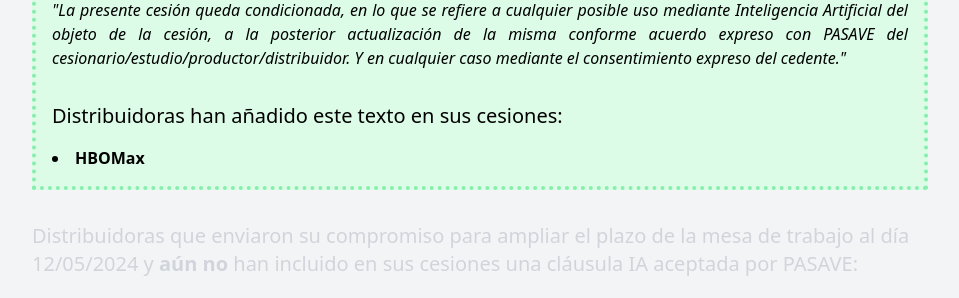
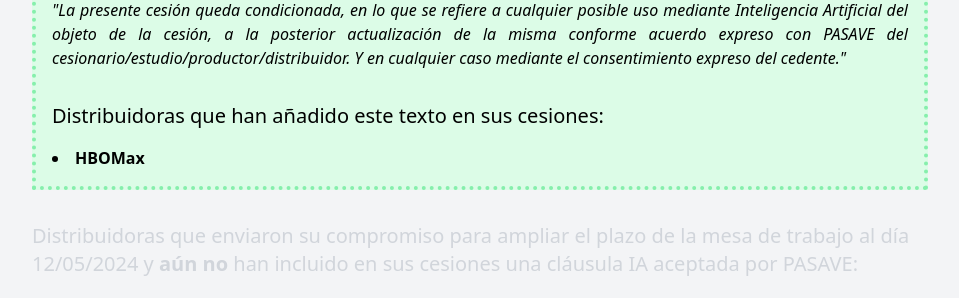
Before and after one commit to mutsuda/pasave.github.io, a Jekyll site: the page built from oklist.md, in a window 1280 px wide. Shown: the part 970-1268 px from the top of the page, without its empty margins (160-1119 px from the left). Built offline with Jekyll 4.4.1, drawn with Linux system fonts in a browser that asks for light colours.

Commit message:
added que

```diff
--- a/oklist.md
+++ b/oklist.md
@@ -46,7 +46,7 @@ permalink: /oklist/
 <p class="italic text-justify">"La presente cesión queda condicionada, en lo que se refiere a cualquier posible uso mediante Inteligencia Artificial del objeto de la cesión, a la posterior actualización de la misma conforme acuerdo expreso con PASAVE del cesionario/estudio/productor/distribuidor. Y en cualquier caso mediante el consentimiento expreso del cedente."
 </p>
 
-<div class="text-xl pb-4 pt-8">Distribuidoras han añadido este texto en sus cesiones:</div>
+<div class="text-xl pb-4 pt-8">Distribuidoras que han añadido este texto en sus cesiones:</div>
 	<ul class="list-disc list-inside">
 		<li><span class="font-bold">HBOMax</span></li>
 	</ul>
```
